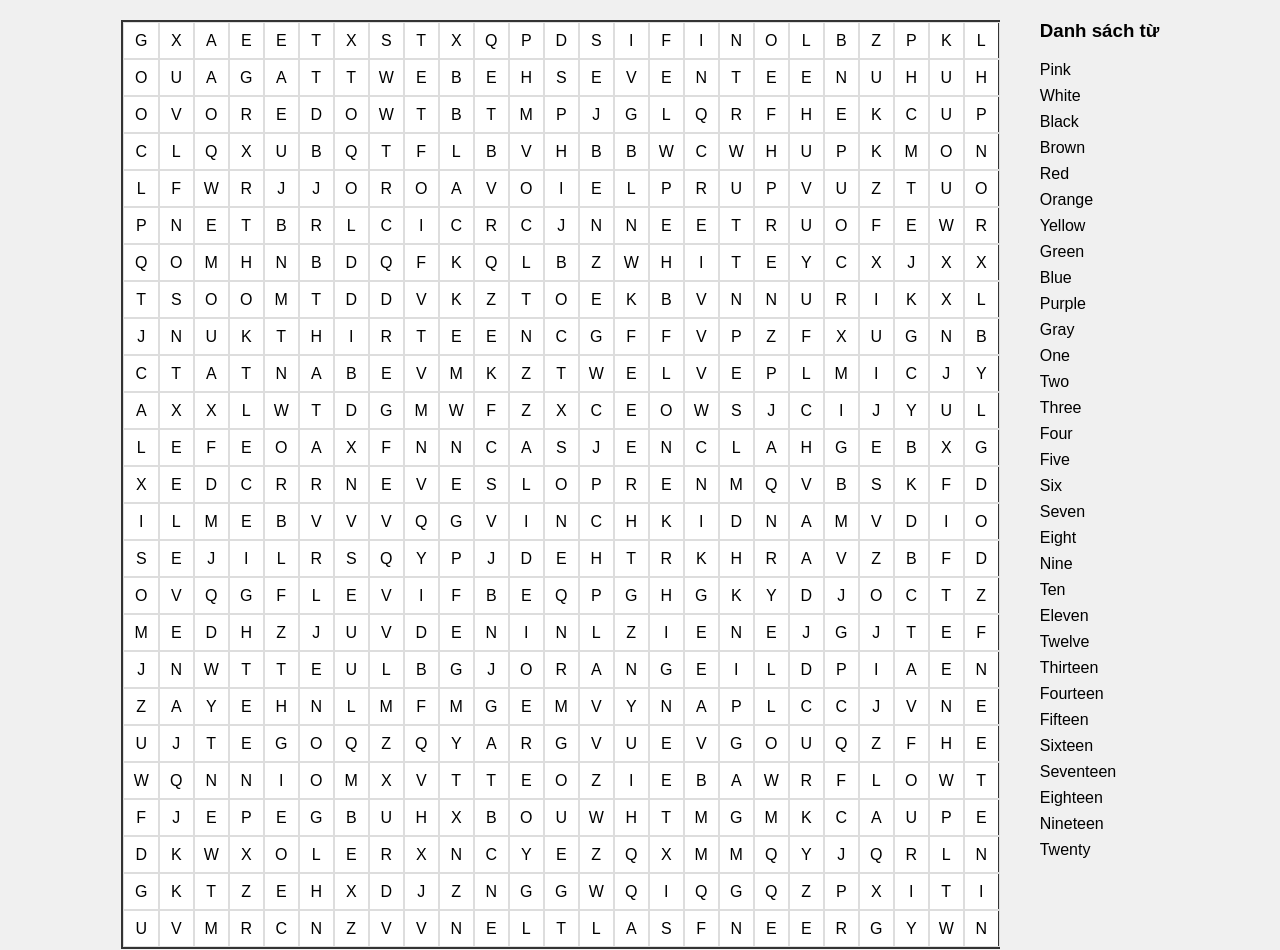
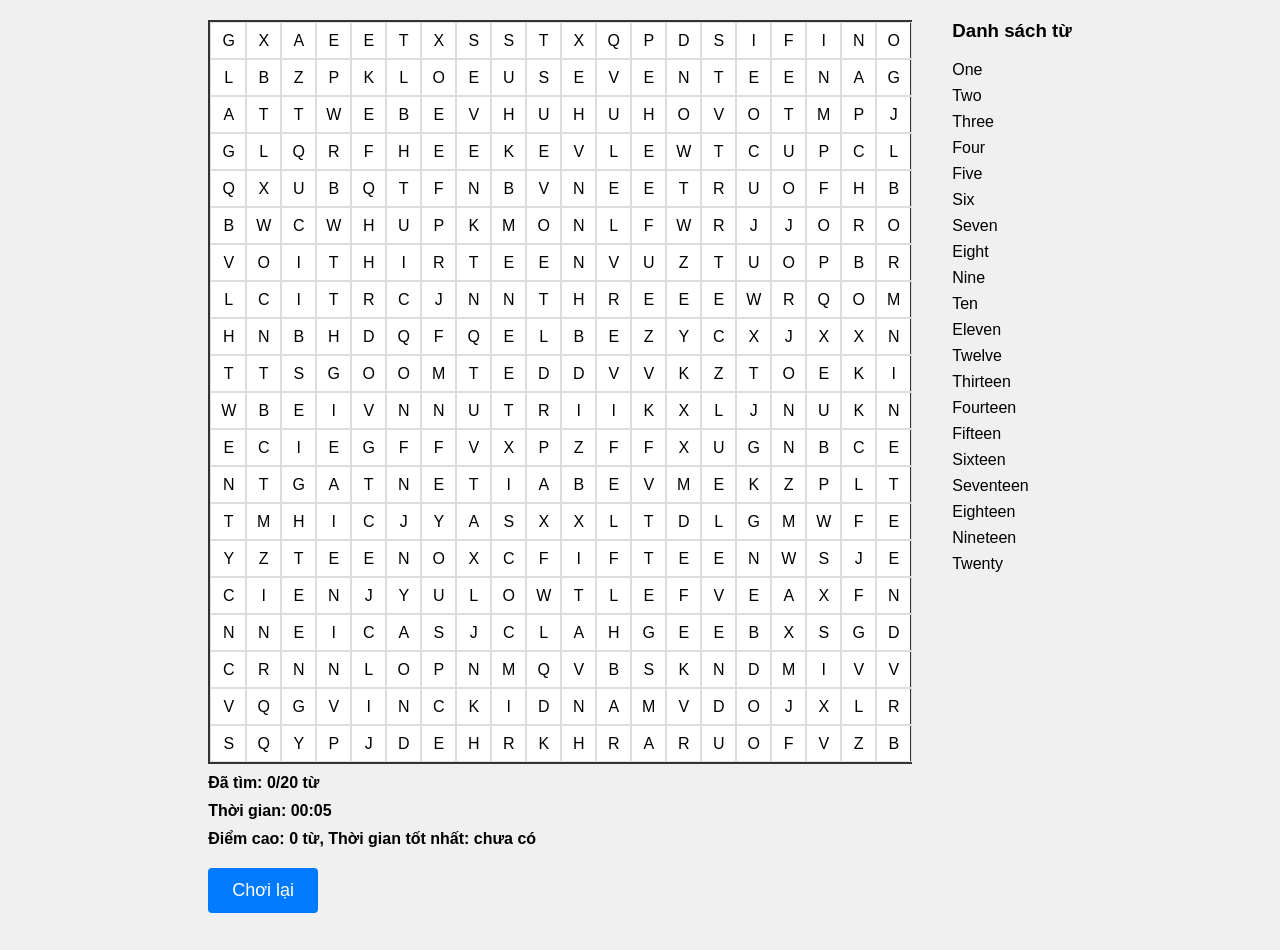
Before and after one commit to Hakakh/numbers-to-20, a plain HTML site: page index.html in a window 1280 px wide. Shown: the top 950 px of the page. Drawn offline with nearby package versions, Linux system fonts and the light colour scheme.

Commit message:
Update index.html

```diff
--- a/index.html
+++ b/index.html
@@ -6,7 +6,7 @@
     <meta http-equiv="Cache-Control" content="no-cache, no-store, must-revalidate">
     <meta http-equiv="Pragma" content="no-cache">
     <meta http-equiv="Expires" content="0">
-    <title>Trò Chơi Wordsearch Màu Sắc và Số Đếm (Hàng Ngang và Dọc)</title>
+    <title>Trò Chơi Wordsearch Số Đếm 1-20 (Hàng Ngang và Dọc)</title>
     <script src="https://cdn.jsdelivr.net/npm/canvas-confetti@1.6.0/dist/confetti.browser.min.js"></script>
     <style>
         body {
@@ -98,7 +98,7 @@
                 font-size: 14px;
             }
             #puzzle {
-                grid-template-columns: repeat(25, 32px);
+                grid-template-columns: repeat(20, 32px);
             }
             #word-list {
                 max-width: 100%;
@@ -115,7 +115,7 @@
     <div class="container">
         <div>
             <div id="puzzle"></div>
-            <div id="status">Đã tìm: 0/31 từ</div>
+            <div id="status">Đã tìm: 0/20 từ</div>
             <div id="timer">Thời gian: 00:00</div>
             <div id="high-score">Điểm cao: 0 từ, Thời gian tốt nhất: chưa có</div>
             <div id="error-message"></div>
@@ -128,24 +128,23 @@
     </div>
     <script>
         const words = [
-            'pink', 'white', 'black', 'brown', 'red', 'orange', 'yellow', 'green', 'blue', 'purple', 'gray',
-            'one', 'two', 'three', 'four', 'five', 'six', 'seven', 'eight', 'nine', 'ten', 'eleven', 'twelve',
-            'thirteen', 'fourteen', 'fifteen', 'sixteen', 'seventeen', 'eighteen', 'nineteen', 'twenty'
+            'one', 'two', 'three', 'four', 'five', 'six', 'seven', 'eight', 'nine', 'ten',
+            'eleven', 'twelve', 'thirteen', 'fourteen', 'fifteen', 'sixteen', 'seventeen',
+            'eighteen', 'nineteen', 'twenty'
         ].map(word => word.toUpperCase());
         const displayWords = [
-            'Pink', 'White', 'Black', 'Brown', 'Red', 'Orange', 'Yellow', 'Green', 'Blue', 'Purple', 'Gray',
-            'One', 'Two', 'Three', 'Four', 'Five', 'Six', 'Seven', 'Eight', 'Nine', 'Ten', 'Eleven', 'Twelve',
-            'Thirteen', 'Fourteen', 'Fifteen', 'Sixteen', 'Seventeen', 'Eighteen', 'Nineteen', 'Twenty'
+            'One', 'Two', 'Three', 'Four', 'Five', 'Six', 'Seven', 'Eight', 'Nine', 'Ten',
+            'Eleven', 'Twelve', 'Thirteen', 'Fourteen', 'Fifteen', 'Sixteen', 'Seventeen',
+            'Eighteen', 'Nineteen', 'Twenty'
         ];
 
         const colorSets = [
             '#e6194b', '#3cb44b', '#ffe119', '#4363d8', '#f58231', '#911eb4', '#46f0f0', '#f032e6',
             '#bcf60c', '#fabebe', '#008080', '#e6beff', '#9a6324', '#fffac8', '#800000', '#aaffc3',
-            '#808000', '#ffd8b1', '#000075', '#808080', '#ff4500', '#da70d6', '#eee8aa', '#98fb98',
-            '#1e90ff', '#ff69b4', '#ba55d3', '#cd5c5c', '#20b2aa', '#9932cc', '#ff6347'
-        ]; // 31 màu
+            '#808000', '#ffd8b1', '#000075', '#808080'
+        ]; // 20 màu
 
-        const gridSize = 25;
+        const gridSize = 20;
         let grid = [];
         let selectedCells = [];
         let foundWords = [];
```
